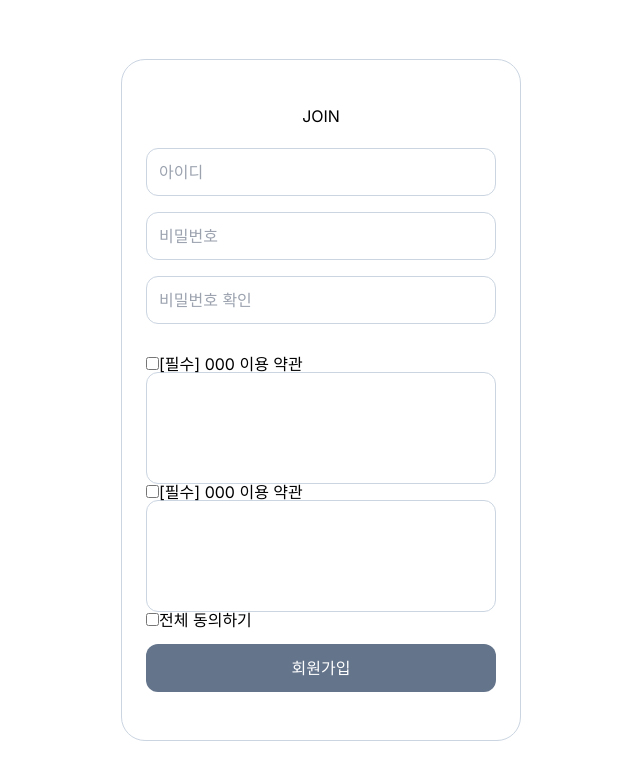
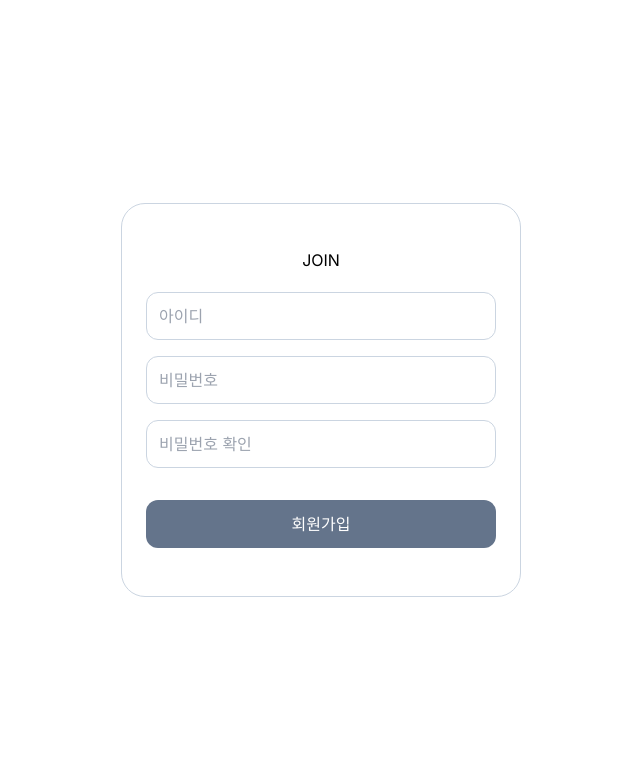
Before and after one commit to corn-cheeze/web, a Next.js app: page /join in a window 1280 px wide. Shown: the top 780 px of the page, without its empty margins (319-959 px from the left). Built offline with nearby package versions, Linux system fonts and the light colour scheme.

Commit message:
delete: 약관 동의 삭제

```diff
--- a/src/app/join/page.tsx
+++ b/src/app/join/page.tsx
@@ -76,26 +76,6 @@ const page = () => {
               </p>
             )}
           </section>
-          <section>
-            <article>
-              <label>
-                <input type="checkbox" />
-                <span>[필수]</span> 000 이용 약관
-              </label>
-              <p className="h-28 rounded-xl border border-solid border-slate-300"></p>
-            </article>
-            <article>
-              <label>
-                <input type="checkbox" />
-                <span>[필수]</span> 000 이용 약관
-              </label>
-              <p className="h-28 rounded-xl border border-solid border-slate-300"></p>
-            </article>
-            <label>
-              <input type="checkbox" />
-              전체 동의하기
-            </label>
-          </section>
           <button className="h-12 rounded-xl bg-slate-500 text-white">
             회원가입
           </button>
```
